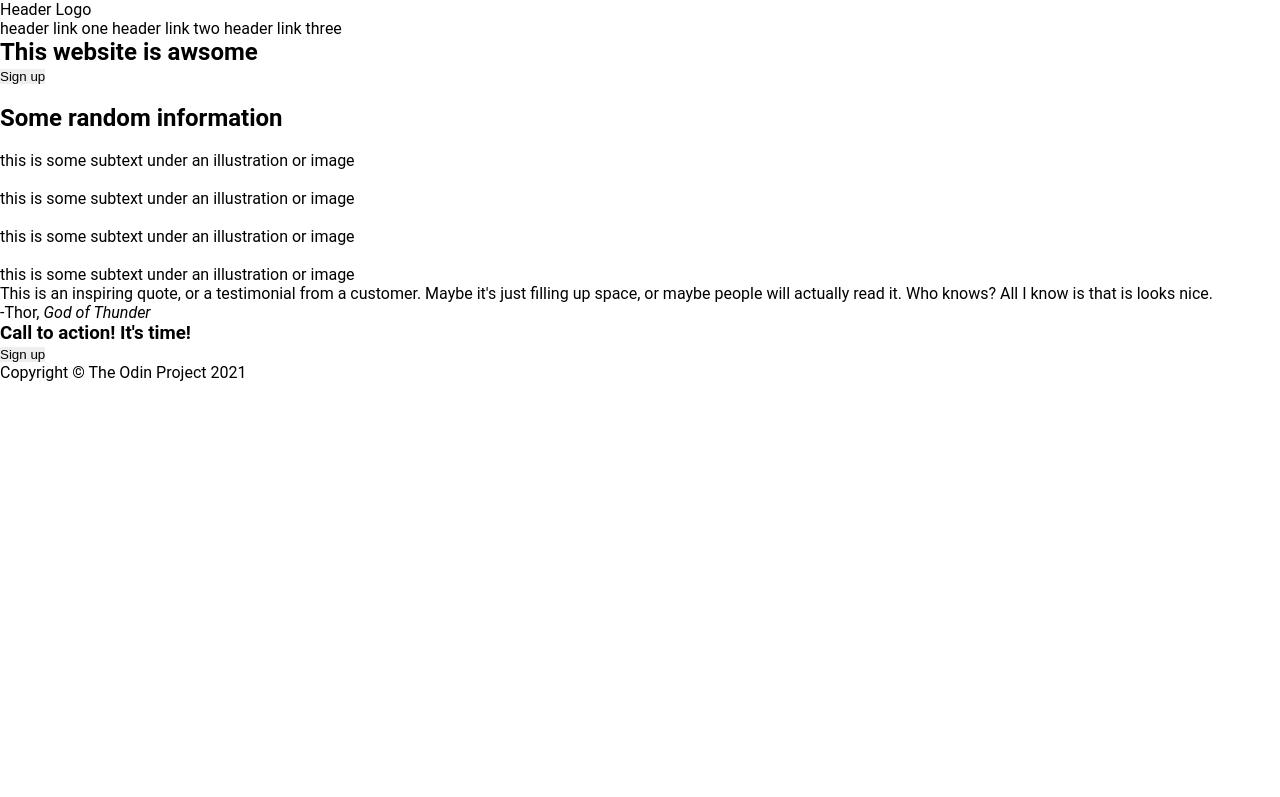
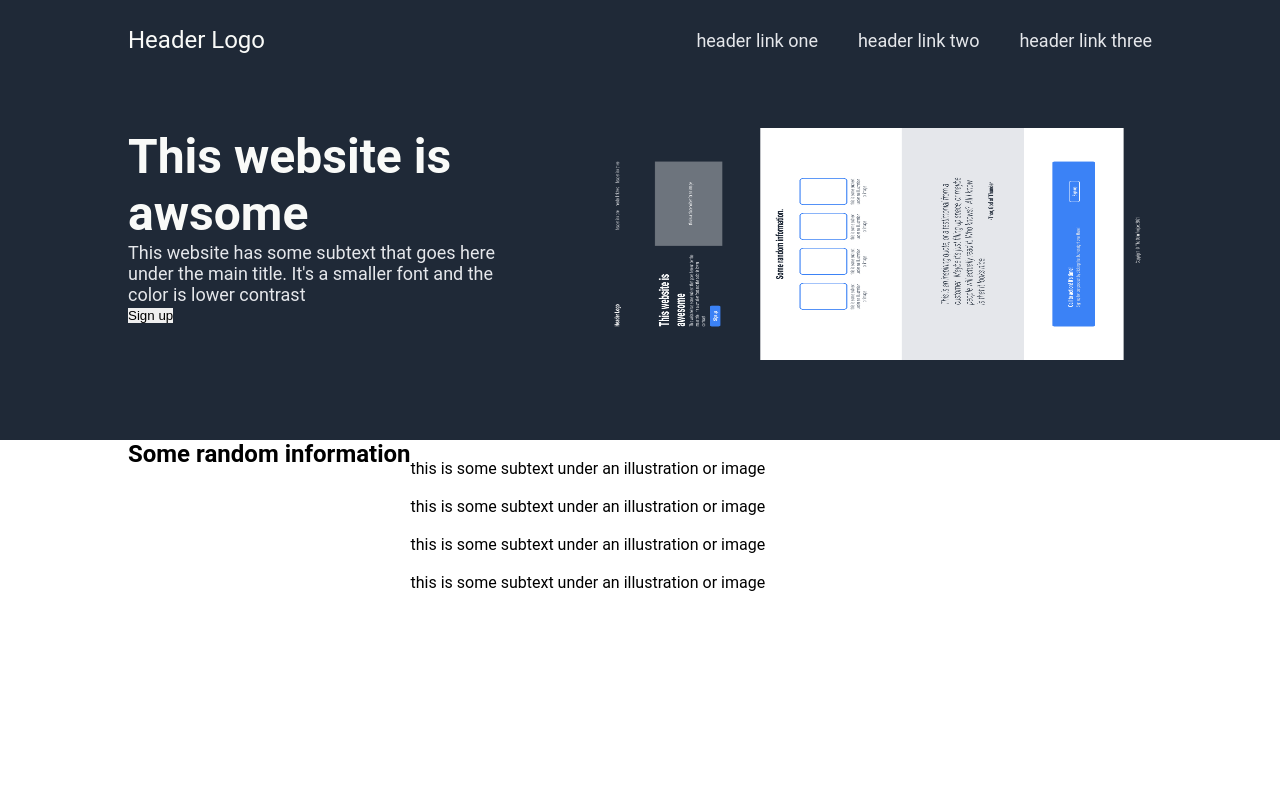
Before and after one commit to timmutia/odin-landing-page, a plain HTML site: page index.html in a window 1280 px wide. Shown: the top 797 px of the page. Drawn offline with Linux system fonts and the light colour scheme.

Commit message:
feat: added header and hero texts and images, button next to be done

```diff
--- a/index.html
+++ b/index.html
@@ -21,10 +21,10 @@
         <section id="hero-section">
             <div class="left-text">
                 <h1>This website is awsome</h1>
-                <p class="hero-text"></p>
+                <p class="hero-text">This website has some subtext that goes here under the main title. It's a smaller font and the color is lower contrast</p>
                 <button class="blue-btn button">Sign up</button>
             </div>
-            <img class="hero-image">
+            <img src="./pictures/hero-placeholder.png" width="478" height="360" alt="a sample picture" class="hero-image">
         </section>
         <section class="random-info-section">
             <h2>Some random information</h2>
--- a/style.css
+++ b/style.css
@@ -30,3 +30,102 @@ html {
 .bold {
     font-weight: 900;
 }
+
+body {
+    display: flex;
+    flex-direction: column;
+    justify-content: space-between;
+    gap:0;
+}
+
+header, section, footer {
+    padding-left: calc((100vw - 1440px)/2);
+    padding-right: calc((100vw - 1440px)/2);
+}
+
+header, footer {
+    height: 10vh;
+    width: 100%;
+    display: flex;
+    background-color: var(--dark-background);
+}
+
+section {
+    height: 45vh;
+    width: 100%;
+    display: flex;
+}
+
+/* header */
+
+header {
+    justify-content: space-between;
+    padding-top: 2em;
+    padding-bottom: 2em;
+    align-items: center;
+}
+
+.logo-placeholder {
+    color: var(--hero-text-color);
+    font-size: var(--h3-font);
+}
+
+.nav-links a {
+    color: var(--hero-secondary-text-color);
+    font-size: var(--secondary-font);
+    margin-left: 2em;
+}
+
+/* hero */
+#hero-section {
+    background-color: var(--dark-background);
+    justify-content: space-between;
+    flex-direction: row;
+    padding-top: 3em;
+    padding-bottom: 5em;
+    gap: 5em;
+}
+
+.left-text {
+    max-width: 400px;
+}
+
+h1 {
+     color: var(--hero-text-color);
+     font-size: var(--hero-font);
+}
+.hero-text {
+    font-size: var(--secondary-font);
+    color: var(--hero-secondary-text-color);
+}
+
+.hero-image {
+    width: 100%;
+    max-width: 700px;
+    height: auto;
+
+}
+
+/* random-information */
+
+
+@media screen and (max-width: 1439px){
+        header, section, footer {
+        padding-left: calc((100vw - 1024px)/2);
+        padding-right: calc((100vw - 1024px)/2);
+    }
+}
+
+@media screen and (max-width: 1023px){
+        header, section, footer {
+        padding-left: calc((100vw - 680px)/2);
+        padding-right: calc((100vw - 680px)/2);
+    }
+}
+
+@media screen and (max-width: 679px) {
+        header, section, footer {
+        padding-left: calc((100vw - 460px)/2);
+        padding-right: calc((100vw - 460px)/2);
+    }
+}
```
Also changed, not shown: pictures/hero-placeholder.png (added).
